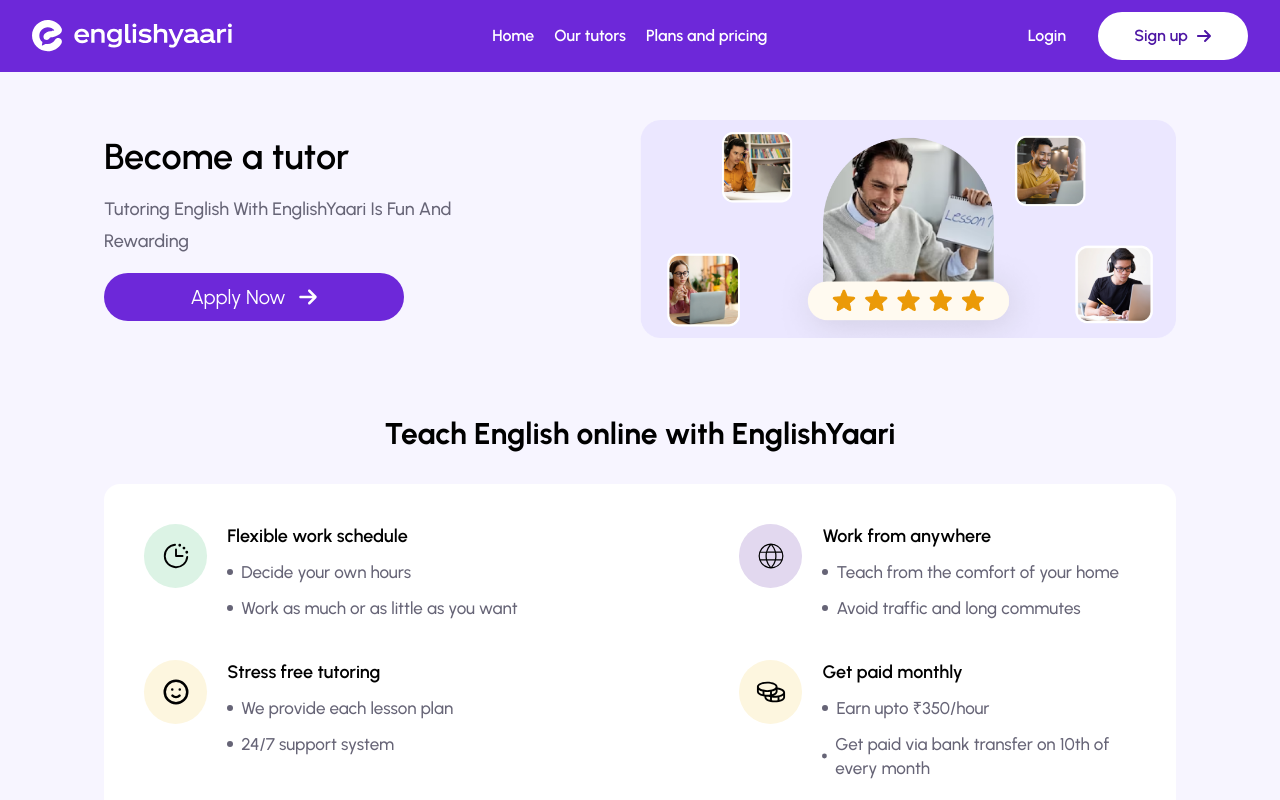
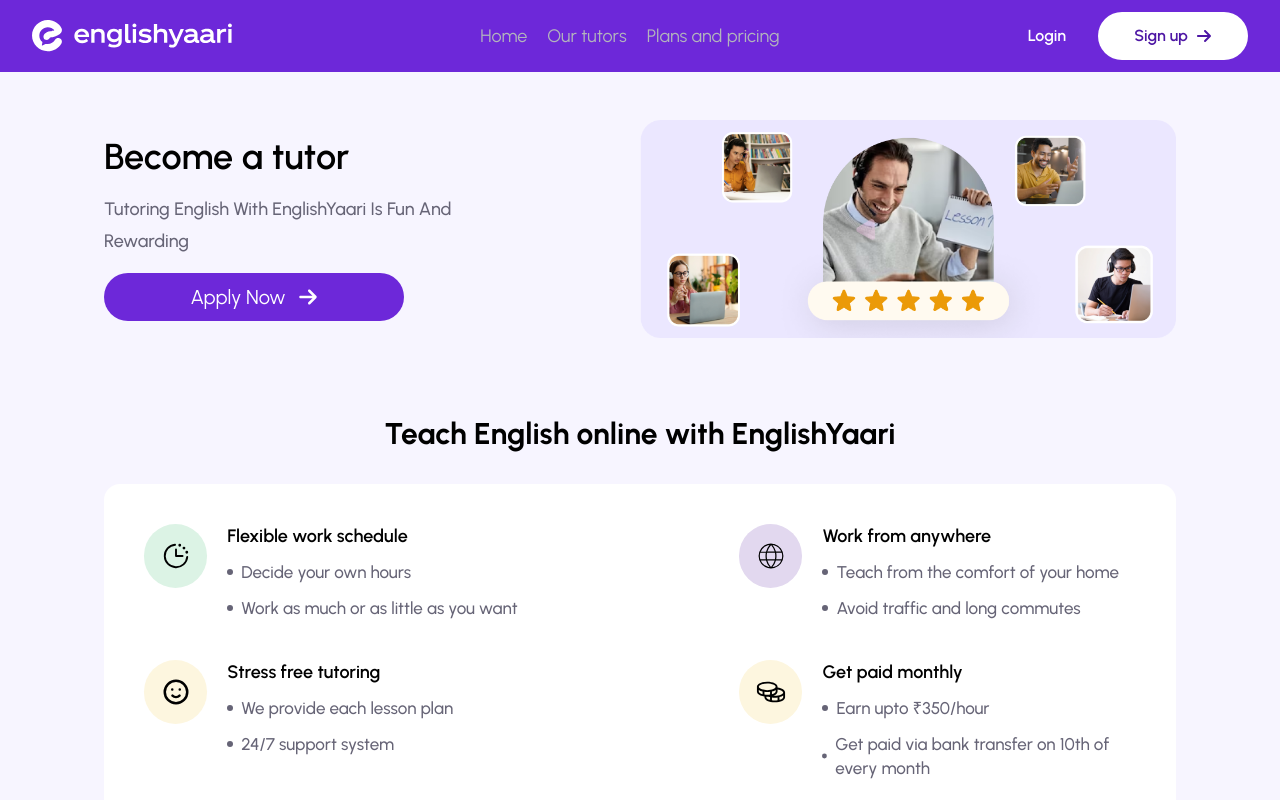
Before and after one commit to ApniYaari/EnglishYaari-1, a Next.js app: page /become-a-tutor in a window 1280 px wide. Shown: the top 800 px of the page. Built offline with nearby package versions, Linux system fonts and the light colour scheme.

Commit message:
new build

```diff
--- a/next.config.mjs
+++ b/next.config.mjs
@@ -1,4 +1,15 @@
 /** @type {import('next').NextConfig} */
-const nextConfig = {};
+const nextConfig = {
+    images: {
+        remotePatterns: [
+            {
+                protocol: 'https',
+                hostname: '**',
+
+            }
+        ]
+
+    }
+};
 
 export default nextConfig;
--- a/src/app/(home)/component/MeetTutorCard.js
+++ b/src/app/(home)/component/MeetTutorCard.js
@@ -20,7 +20,7 @@
         setLink(item?.url)
         setVedioModal(true);
       }}
-      className={twMerge(" min-w-[18rem]  relative lg:min-w-[24rem] ", buttonShow ? 'bg-white p-1 rounded-xl' : '')}>
+      className={twMerge(" min-w-[18rem] cursor-pointer  relative lg:min-w-[24rem] ", buttonShow ? 'bg-white p-1 rounded-xl' : '')}>
 
 
 
--- a/src/app/(home)/component/NumberMatter.js
+++ b/src/app/(home)/component/NumberMatter.js
@@ -22,7 +22,7 @@
             bgg={`bg-[#FFFEE2]`}
             circleBg={"bg-[#FDFABC]"}
             subTittle={"Overall Ratings"}
-            value={4.8}
+            value={'4.8/5'}
             icon={Page}
           />
           <Card
--- a/src/app/(home)/component/StudentSlider.js
+++ b/src/app/(home)/component/StudentSlider.js
@@ -57,7 +57,7 @@
         setLink(item?.url)
         setVedioModal(true);
       }}
-      className=" w-[15rem] md:min-w-[24rem]    mt-6 rounded-lg  relative overflow-hidden">
+      className=" w-[15rem] cursor-pointer md:min-w-[24rem]    mt-6 rounded-lg  relative overflow-hidden">
         <div className='relative'>
 <div className="absolute  h-full w-full bg-black/35 flex justify-start p-3 items-end top-0">
           <svg width="50" height="50" viewBox="0 0 41 41" fill="none" xmlns="http://www.w3.org/2000/svg">
--- a/src/app/(home)/component/WhatWillGet.js
+++ b/src/app/(home)/component/WhatWillGet.js
@@ -12,7 +12,7 @@
   return (
     <div className="w-[90vw] 2xll:w-[80vw] mx-auto ">
       <p className="h3 font-bold text-center">
-        What will i get with EnglishYaari Subscription?
+        What will I get with EnglishYaari Subscription?
       </p>
 
 
--- a/src/component/NavBar2.js
+++ b/src/component/NavBar2.js
@@ -86,25 +86,19 @@
                 <nav className=''>
 
 
-                    <ul className=' hidden lg:flex items-center font-semibold gap-5 text-white '>
+                    <ul className={twMerge(' hidden lg:flex items-center font-semibold gap-5 text-white ','')}>
 
-
-                        <li>
-                            <Link  href="/">
-                                Home
-                            </Link>
-                        </li>
-                        <li>
-                            <Link href="/our-tutors">
-                                Our tutors
-                            </Link>
-                        </li>
-                        <li>
-                            <Link href="/plan-and-pricing">
-                                Plans and pricing
-                            </Link>
-                        </li>
-
+                    {
+                            navlist?.map((ele, ind) => {
+                                return (
+                                    <li>
+                                        <Link  key={ind} href={ele?.link} className={twMerge(`text-lg`, pathName == ele?.link ? 'text-white font-semibold' : 'text-[#B3B5BC] font-normal',)}>
+                                            {ele?.name}
+                                        </Link>
+                                    </li>
+                                )
+                            })
+                        }
 
 
 
--- a/src/component/Plan/PlanAndPrcing.js
+++ b/src/component/Plan/PlanAndPrcing.js
@@ -176,7 +176,7 @@
                       setRecommended(ind + 1);
                     }}
                     key={ind}
-                    className={` border h14 p-3 px-5  mx-2 mt-4 rounded-lg relative ${planPrice?.planType == ele?.planType
+                    className={` border cursor-pointer h14 p-3 px-5  mx-2 mt-4 rounded-lg relative ${planPrice?.planType == ele?.planType
                       ? "border-theme text-theme bg-lightPurpule"
                       : "border-stroke_Color text-secondry"
                       }`}
@@ -313,7 +313,7 @@
                 </div>
 
 
-                <div className="p-4 border rounded-3xl text20 font-medium text-secondry w-[70%] flex 3xxl:w-[60%] justify-center items-center  bg-[#fafafa] mt-14">
+                <div className="p-4 border cursor-pointer rounded-3xl text20 font-medium text-secondry w-[70%] flex 3xxl:w-[60%] justify-center items-center  bg-[#fafafa] mt-14">
                   <div className="flex ">
                     <div className="h-12 w-12 flex items-center justify-center rounded-full bg-lightPurpule mr-4">
                       <Image className="h-8 w-8" src={face} alt="face" />
@@ -792,7 +792,7 @@
         }, index);
       }}
       className={`${recommendedPlan == index ? "bg-[#F5EDFF] border-theme" : "bg-white "
-        } border flex justify-between items-center p-3 lg:px-6 lg:p-6 rounded-2xl mt-5 relative`}
+        } border flex justify-between items-center p-3 lg:px-6 lg:p-6 rounded-2xl mt-5 relative cursor-pointer`}
     >
       <div className="flex items-center ">
         <>
--- a/src/component/TutorList/TutorList.js
+++ b/src/component/TutorList/TutorList.js
@@ -16,7 +16,7 @@
 
     const [allTutorList, setAllTutorList] = useState([])
     const [tempData, setTempDate] = useState([])
-    const [hoverState,setHoverState]=useState(0)
+    const [hoverState, setHoverState] = useState(0)
 
     const teacherListFeatch = async () => {
         try {
@@ -57,7 +57,7 @@
                 <div className=' mx-auto w-full  lg:w-[50%] h-auto flex flex-col justify-evenly items-start  py-6 '>
                     <div>
                         <p className='h1 font-bold '>Speak confidently</p>
-                    <p className='h1 font-bold mt-4'>succeed strongly</p>
+                        <p className='h1 font-bold mt-4'>Succeed strongly</p>
                     </div>
 
                     <p className='text-secondry font-medium mt-5  h6'>Unlock your potential with certified English mentors.</p>
@@ -79,7 +79,7 @@
             <div className='w-[90vw] mx-auto sticky top-0'>
                 <div className='relative gap-3 border flex items-center bg-white shadow p-5 rounded-full mt-8'>
                     <IoSearch className='text24 text-theme' />
-                    <input className='w-[95%] outline-transparent outline-0 text-lg' onChange={handleSearch} placeholder=' Search for teachers' />
+                    <input className='w-[95%] outline-transparent outline-0 text-lg' onChange={handleSearch} placeholder='Search across 100+ Tutors' />
                 </div>
 
                 <div className='lg:mt-6 flex flex-wrap'>
@@ -108,11 +108,11 @@
 export default TutorList
 
 
-const Card = ({ item,index,hoverState,setHoverState }) => {
+const Card = ({ item, index, hoverState, setHoverState }) => {
 
     return (
         <div
-        onMouseEnter={()=>{
+            onMouseEnter={() => {
                 setHoverState(index)
 
             }}
@@ -122,7 +122,7 @@
 
                 <div className='flex gap-5'>
                     <div className=' h-14 min-w-14 lg:min-w-[72px] lg:h-[72px] bg-red-50 rounded-full overflow-hidden  border'>
-                        <img className='h-full w-full' src={item?.imageURL} />
+                        <Image unoptimized quality={100} height={10} width={10} className='h-full w-full' src={item?.imageURL} />
                     </div>
                     <div className='w-[80%]'>
 
@@ -204,8 +204,8 @@
 
             </div>
 
-            <div   className="w-[50%] h-auto hidden lg:flex justify-end items-end   ">
-                <div className={twMerge(index==hoverState?'flex w-[95%] ml-auto':'hidden')}>
+            <div className="w-[50%] h-auto hidden lg:flex justify-end items-end   ">
+                <div className={twMerge(index == hoverState ? 'flex w-[95%] ml-auto' : 'hidden')}>
                     <iframe
 
                         className="w-[100%]  h-[200px] lg:h-[300px] rounded-xl"
```
Lines whose indentation alone changed are shown as unchanged.
